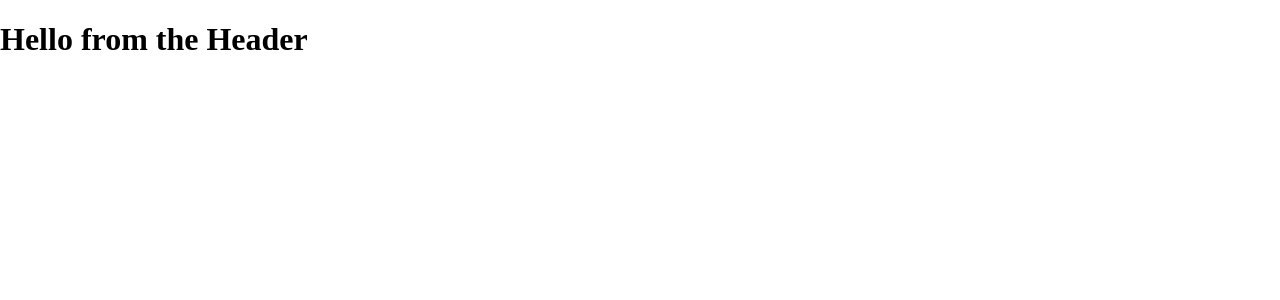
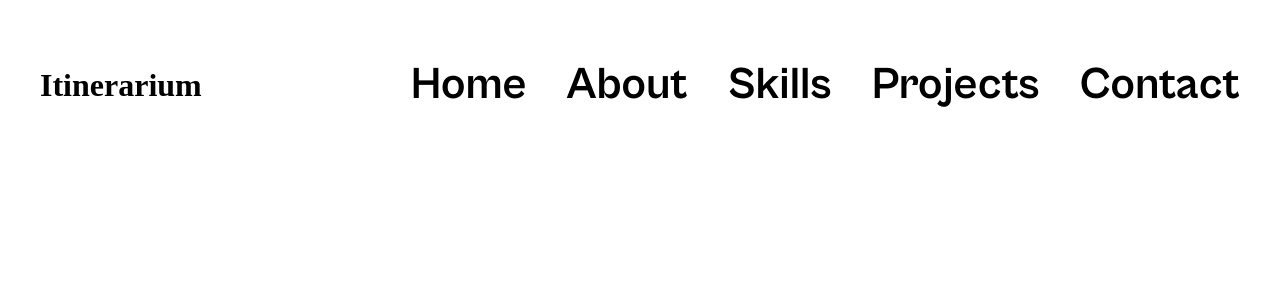
Before and after one commit to RyBCreates/june_code_jam, a React (Vite) app: page /#/ in a window 1280 px wide. Shown: the top 300 px of the page. Built offline with nearby package versions, Linux system fonts and the light colour scheme.

Commit message:
Added navbar component and linked it to the Header

```diff
--- a/src/components/App/App.css
+++ b/src/components/App/App.css
@@ -1,4 +1,5 @@
 .app {
   margin: 0 auto;
   max-width: 1440px;
+  padding: 40px;
 }
--- a/src/components/App/App.jsx
+++ b/src/components/App/App.jsx
@@ -1,3 +1,4 @@
+// import { useState } from "react";
 import { HashRouter, Routes, Route } from "react-router-dom";
 import "./App.css";
 import Header from "../Header/Header";
--- a/src/components/Header/Header.css
+++ b/src/components/Header/Header.css
@@ -1,2 +1,5 @@
 .header {
+  display: flex;
+  justify-content: space-between;
+  align-items: center;
 }
--- a/src/components/Header/Header.jsx
+++ b/src/components/Header/Header.jsx
@@ -1,9 +1,11 @@
+import Navbar from "../Navbar/Navbar";
 import "./Header.css";
 
 function Header() {
   return (
     <header className="header">
-      <h1 className="header__title">Hello from the Header</h1>
+      <h1 className="header__title">Itinerarium</h1>
+      <Navbar />
     </header>
   );
 }
--- /dev/null
+++ b/src/components/Navbar/Navbar.css
@@ -0,0 +1,72 @@
+.navbar {
+  font-size: 45px;
+  font-family: "Cabinet";
+  font-weight: 700;
+}
+
+.navbar__links {
+  list-style: none;
+  display: flex;
+  justify-content: right;
+  align-items: center;
+  gap: 40px;
+  cursor: pointer;
+  margin: 20px 0px;
+  padding: 0;
+}
+
+.navbar__link:hover {
+  color: rgb(118, 112, 112);
+}
+
+.navbar__link-home {
+  color: rgb(0, 0, 0);
+  text-decoration: none;
+}
+
+.navbar__link-home:active,
+.navbar__link-home:focus {
+  color: black;
+  border-bottom: 5px solid black;
+}
+
+.navbar__link-about {
+  color: rgb(0, 0, 0);
+  text-decoration: none;
+}
+.navbar__link-about:active,
+.navbar__link-about:focus {
+  border-bottom: 5px solid black;
+  color: black;
+}
+
+.navbar__link-skills {
+  color: rgb(0, 0, 0);
+  text-decoration: none;
+}
+.navbar__link-skills:active,
+.navbar__link-skills:focus {
+  color: black;
+  border-bottom: 5px solid black;
+}
+
+.navbar__link-projects {
+  color: rgb(0, 0, 0);
+  text-decoration: none;
+}
+.navbar__link-projects:active,
+.navbar__link-projects:focus {
+  color: black;
+  border-bottom: 5px solid black;
+}
+
+.navbar__link-contact {
+  color: rgb(0, 0, 0);
+  text-decoration: none;
+}
+
+.navbar__link-contact:active,
+.navbar__link-contact:focus {
+  color: black;
+  border-bottom: 5px solid black;
+}
--- /dev/null
+++ b/src/components/Navbar/Navbar.jsx
@@ -0,0 +1,32 @@
+import React from "react";
+import { NavLink } from "react-router-dom";
+import "./Navbar.css";
+
+function Navbar() {
+  return (
+    <nav className="navbar">
+      <ul className="navbar__links">
+        <NavLink to="/" className="navbar__link-home">
+          <li className="navbar__link">Home</li>
+        </NavLink>
+        <NavLink to="/about" className="navbar__link-about">
+          <li className="navbar__link">About</li>
+        </NavLink>
+
+        <NavLink to="/skills" className="navbar__link-skills">
+          <li className="navbar__link">Skills</li>
+        </NavLink>
+
+        <NavLink to="/projects" className="navbar__link-projects">
+          <li className="navbar__link">Projects</li>
+        </NavLink>
+
+        <NavLink to="/contact" className="navbar__link-contact">
+          <li className="navbar__link">Contact</li>
+        </NavLink>
+      </ul>
+    </nav>
+  );
+}
+
+export default Navbar;
```
